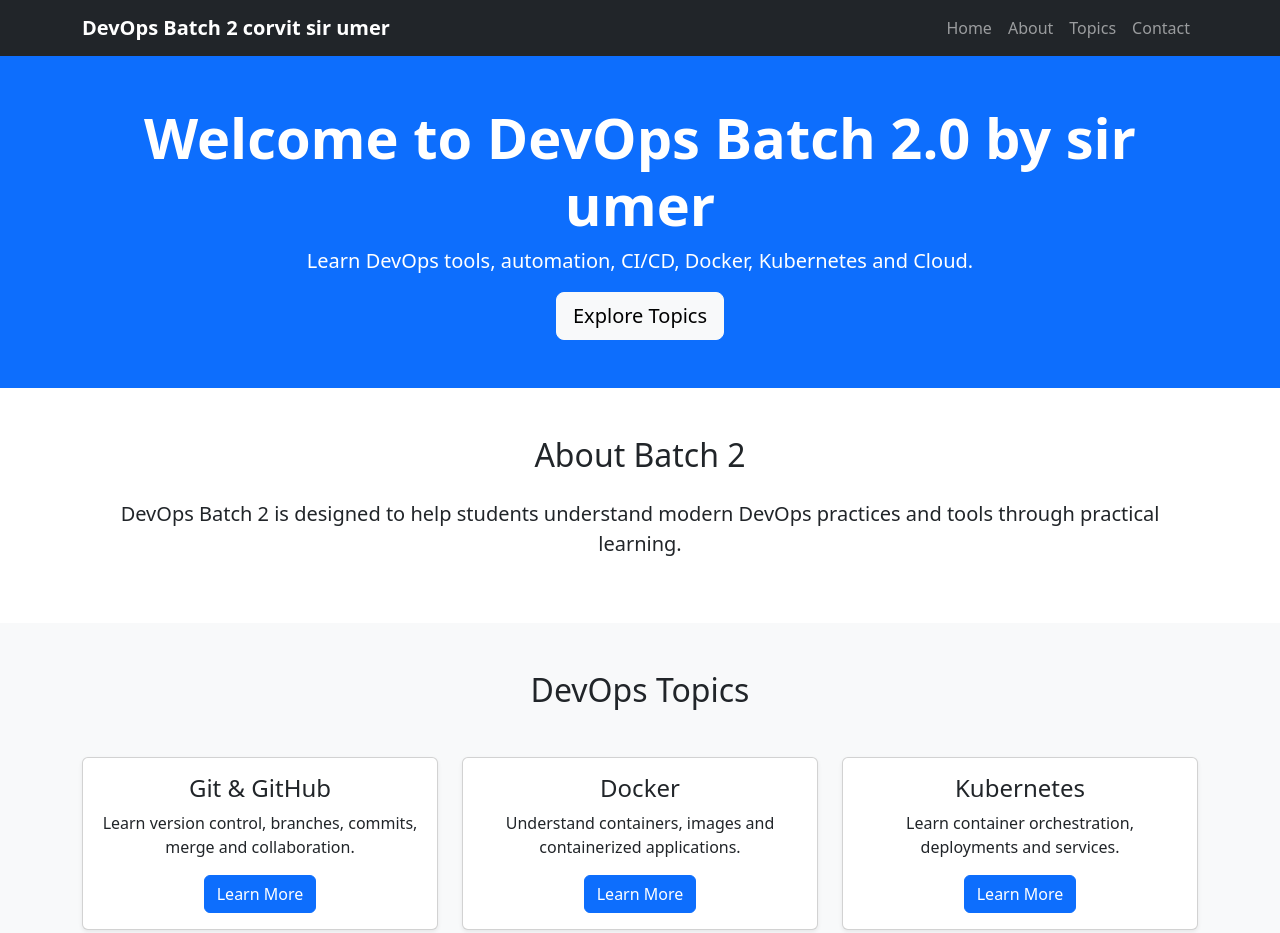
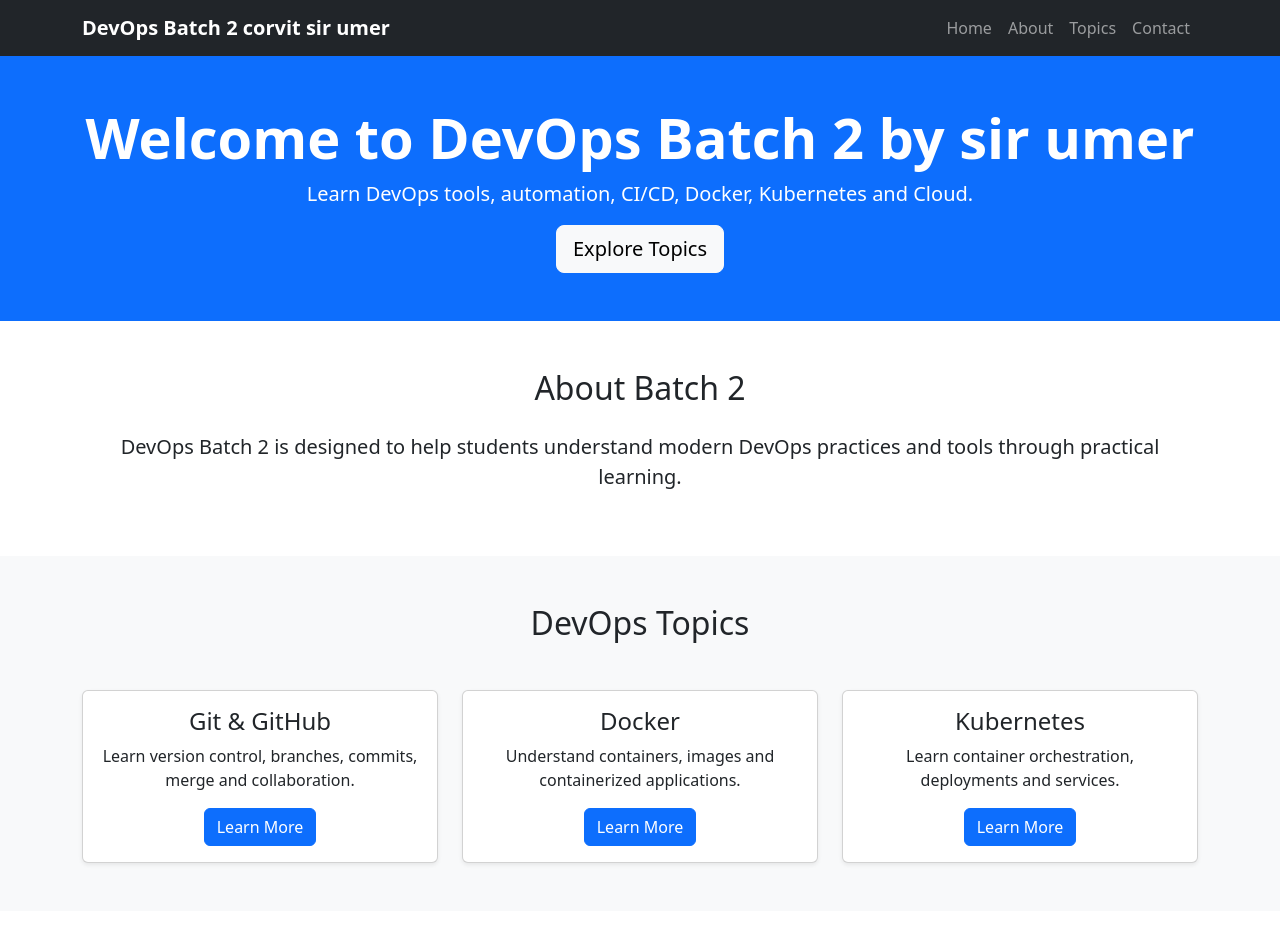
Before and after one commit to Nauman4413/gitprac, a plain HTML site: page index.html in a window 1280 px wide. Shown: the top 933 px of the page. Drawn offline with nearby package versions, Linux system fonts and the light colour scheme.

Commit message:
.0 removing

```diff
--- a/index.html
+++ b/index.html
@@ -52,7 +52,7 @@
     <!-- Hero Section -->
     <section id="home" class="bg-primary text-white text-center py-5">
         <div class="container">
-            <h1 class="display-4 fw-bold">Welcome to DevOps Batch 2.0 by sir umer</h1>
+            <h1 class="display-4 fw-bold">Welcome to DevOps Batch 2 by sir umer</h1>
             <p class="lead">
                 Learn DevOps tools, automation, CI/CD, Docker, Kubernetes and Cloud.
             </p>
```
